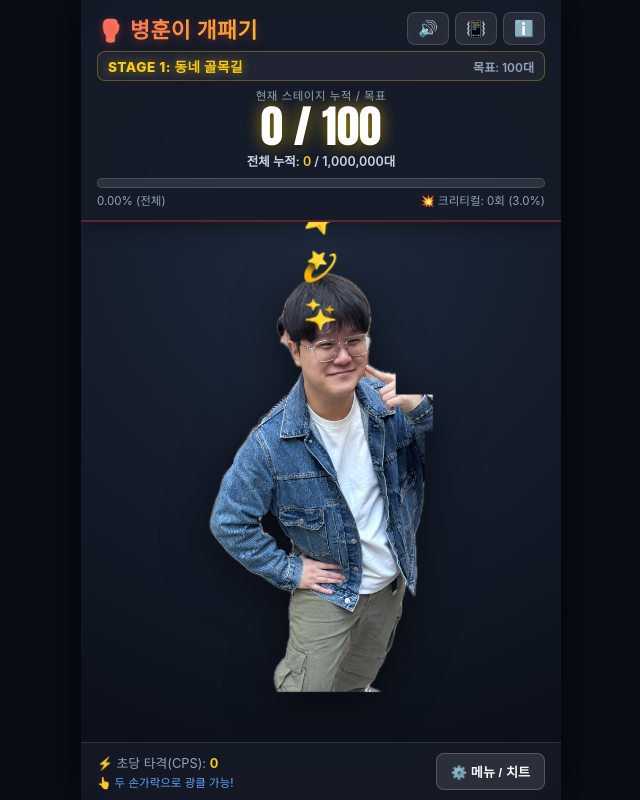
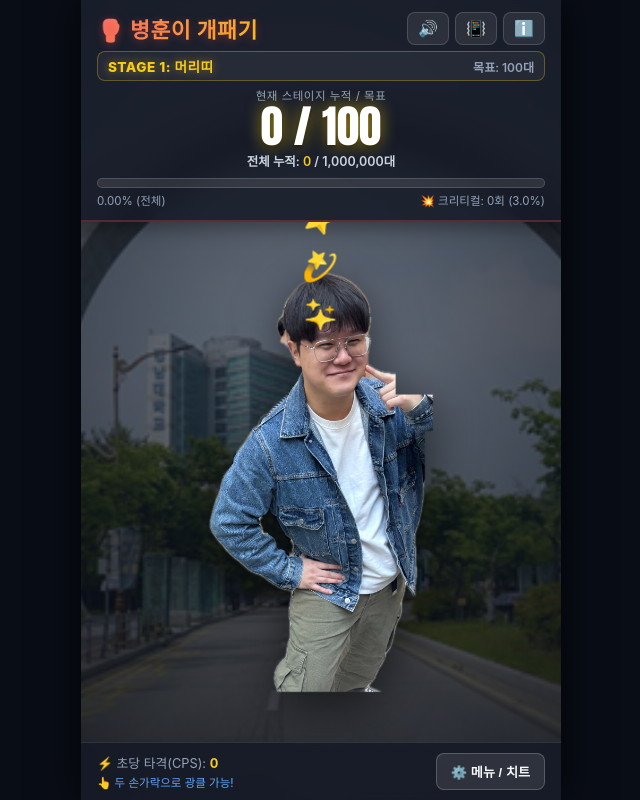
Before and after one commit to Lein338/byeonghun-game, a website built with Vite: page index.html in a window 1280 px wide. Shown: the whole page, without its empty margins (319-959 px from the left). Built offline with nearby package versions, Linux system fonts and the light colour scheme.

Commit message:
feat: apply Kangnam University stages, background system, and meme crit sound

```diff
--- a/index.html
+++ b/index.html
@@ -17,6 +17,10 @@
 </head>
 <body>
   <div id="game-container">
+    <!-- 스테이지별 동적 배경 이미지 레이어 -->
+    <div id="stage-bg-layer" class="stage-bg-layer"></div>
+    <div id="stage-bg-dim" class="stage-bg-dim"></div>
+
     <!-- 배경 이펙트용 캔버스 -->
     <canvas id="fx-canvas"></canvas>
 
--- a/main.js
+++ b/main.js
@@ -9,16 +9,16 @@
 (function () {
   'use strict';
 
-  // --- 스테이지 정의 ---
+  // --- 스테이지 정의 (강남대학교 캠퍼스 투어) ---
   const STAGES = [
-    { stage: 1, name: "동네 골목길", goal: 100 },
-    { stage: 2, name: "학교 복도", goal: 500 },
-    { stage: 3, name: "노래방 앞", goal: 2000 },
-    { stage: 4, name: "동아리방", goal: 10000 },
-    { stage: 5, name: "강남역 사거리", goal: 50000 },
-    { stage: 6, name: "지하 격투장", goal: 200000 },
-    { stage: 7, name: "진격의 거인", goal: 500000 },
-    { stage: 8, name: "우주 정복 (FINAL)", goal: 1000000 }
+    { stage: 1, name: "머리띠", goal: 100, bg: "./assets/bg_stage1.png" },
+    { stage: 2, name: "샬롬관", goal: 500, bg: "./assets/bg_stage2.png" },
+    { stage: 3, name: "인사관", goal: 2000, bg: "./assets/bg_stage3.png" },
+    { stage: 4, name: "똥국", goal: 10000, bg: "./assets/bg_stage4.png" },
+    { stage: 5, name: "도서관", goal: 50000, bg: "./assets/bg_stage5.png" },
+    { stage: 6, name: "이공관", goal: 200000, bg: "./assets/bg_stage6.png" },
+    { stage: 7, name: "기숙사", goal: 500000, bg: "./assets/bg_stage7.png" },
+    { stage: 8, name: "영은이집 (FINAL)", goal: 1000000, bg: "./assets/bg_stage8.png" }
   ];
 
   const MAX_GOAL = 1000000;
@@ -69,6 +69,7 @@
   let currentCustomImg = localStorage.getItem(STORAGE_KEY_CUSTOM_IMG) || null;
 
   // --- DOM 요소 캐싱 ---
+  const stageBgLayerEl = document.getElementById('stage-bg-layer');
   const stageBadgeEl = document.getElementById('stage-badge');
   const stageGoalTextEl = document.getElementById('stage-goal-text');
   const feverBannerEl = document.getElementById('fever-banner');
@@ -157,10 +158,12 @@
     }
 
     try {
-      const resp = await fetch('./assets/punch_crit.mp3');
+      const resp = await fetch('./assets/crit_sound.mp3');
       const arrayBuf = await resp.arrayBuffer();
       critBuffer = await audioCtx.decodeAudioData(arrayBuf);
-    } catch (err) {}
+    } catch (err) {
+      console.warn('Crit audio load error:', err);
+    }
   }
 
   /**
@@ -231,7 +234,7 @@
       try {
         const source = audioCtx.createBufferSource();
         source.buffer = critBuffer;
-        source.playbackRate.value = 0.9 + Math.random() * 0.15;
+        source.playbackRate.value = 1.0;
         const gain = audioCtx.createGain();
         gain.gain.value = 1.0;
         source.connect(gain);
@@ -395,6 +398,11 @@
 
     const critRatio = totalHits > 0 ? ((critCount / totalHits) * 100).toFixed(1) : '3.0';
     critStatsEl.textContent = `💥 크리티컬: ${critCount.toLocaleString()}회 (${critRatio}%)`;
+
+    // 스테이지 배경 이미지 반영
+    if (stageBgLayerEl && stage.bg) {
+      stageBgLayerEl.style.backgroundImage = `url('${stage.bg}')`;
+    }
 
     // 저장
     localStorage.setItem(STORAGE_KEY_TOTAL_HITS, totalHits.toString());
--- a/style.css
+++ b/style.css
@@ -45,6 +45,33 @@ html, body {
   overflow: hidden;
   background: radial-gradient(circle at 50% 30%, #1e293b 0%, #090d16 100%);
   box-shadow: 0 0 40px rgba(0, 0, 0, 0.8);
+}
+
+/* 스테이지 동적 배경 이미지 레이어 */
+.stage-bg-layer {
+  position: absolute;
+  top: 0;
+  left: 0;
+  width: 100%;
+  height: 100%;
+  background-size: cover;
+  background-position: center;
+  background-repeat: no-repeat;
+  transition: background-image 0.6s ease-in-out, opacity 0.6s ease-in-out;
+  z-index: 1;
+  opacity: 0.85;
+}
+
+/* 배경 딤 & 비네팅 (캐릭터와 UI 텍스트 가독성 확보) */
+.stage-bg-dim {
+  position: absolute;
+  top: 0;
+  left: 0;
+  width: 100%;
+  height: 100%;
+  background: radial-gradient(circle at 50% 45%, rgba(15, 23, 42, 0.45) 0%, rgba(9, 13, 22, 0.85) 100%);
+  pointer-events: none;
+  z-index: 2;
 }
 
 /* 배경 파티클 / 캔버스 */
```
Also changed, not shown: assets/bg_stage1.png (added), assets/bg_stage2.png (added), assets/bg_stage3.png (added), assets/bg_stage4.png (added), assets/bg_stage5.png (added), assets/bg_stage6.png (added), assets/bg_stage7.png (added), assets/bg_stage8.png (added), 4 other files.
